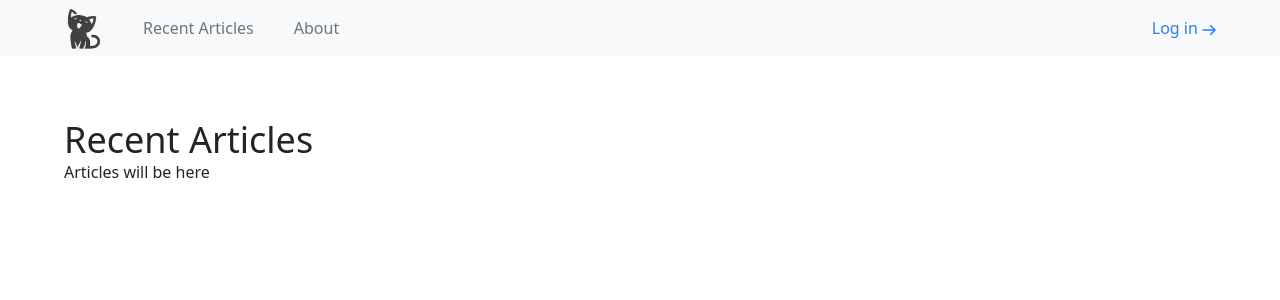
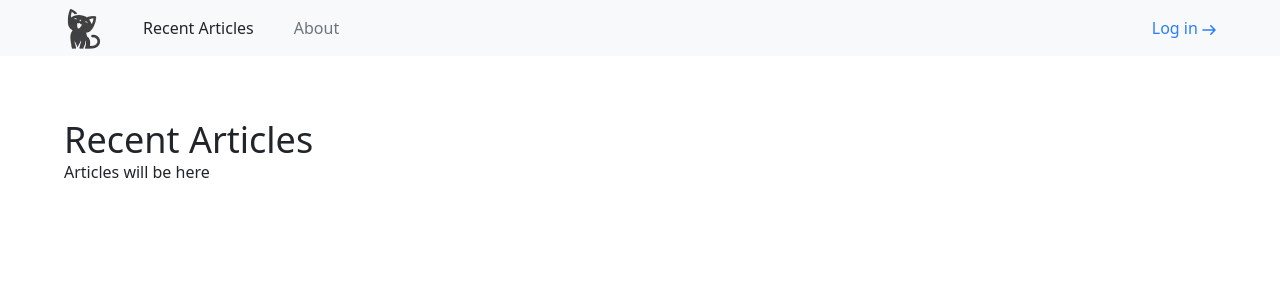
Before and after one commit to marekh19/blogAppliftingAssignment, a Next.js app: page / in a window 1280 px wide. Shown: the top 300 px of the page. Built offline with nearby package versions, Linux system fonts and the light colour scheme.

Commit message:
feat: added current page highlight to navbar + added blank about page

```diff
--- /dev/null
+++ b/app/about/page.tsx
@@ -0,0 +1,12 @@
+import type { NextPage } from 'next'
+
+const AboutPage: NextPage = () => {
+  return (
+    <>
+      <h1 className="text-4xl">About</h1>
+      <p>...</p>
+    </>
+  )
+}
+
+export default AboutPage
--- a/components/Header/index.tsx
+++ b/components/Header/index.tsx
@@ -1,11 +1,17 @@
+'use client'
 import Image from 'next/image'
+import Link from 'next/link'
+import { usePathname } from 'next/navigation'
 import type { FC } from 'react'
 
+import { Routes } from '~/constants/routes'
 import logo from '~/public/logo.png'
 
 import { UserLogin } from './parts/UserLogin'
 
 export const Header: FC = () => {
+  const currentPath = usePathname()
+
   return (
     <header className="bg-light-gray h-14">
       <nav className="max-w-6xl mx-auto flex justify-between items-center h-full">
@@ -17,8 +23,16 @@ export const Header: FC = () => {
               className="mix-blend-multiply"
             />
           </li>
-          <li>Recent Articles</li>
-          <li>About</li>
+          <Link href={Routes.HOME}>
+            <li className={currentPath === Routes.HOME ? 'text-body' : ''}>
+              Recent Articles
+            </li>
+          </Link>
+          <Link href={Routes.ABOUT}>
+            <li className={currentPath === Routes.ABOUT ? 'text-body' : ''}>
+              About
+            </li>
+          </Link>
         </ul>
         <UserLogin />
       </nav>
--- /dev/null
+++ b/constants/routes.ts
@@ -0,0 +1,5 @@
+export enum Routes {
+  HOME = '/',
+  ABOUT = '/about',
+  LOGIN = '/login',
+}
```
